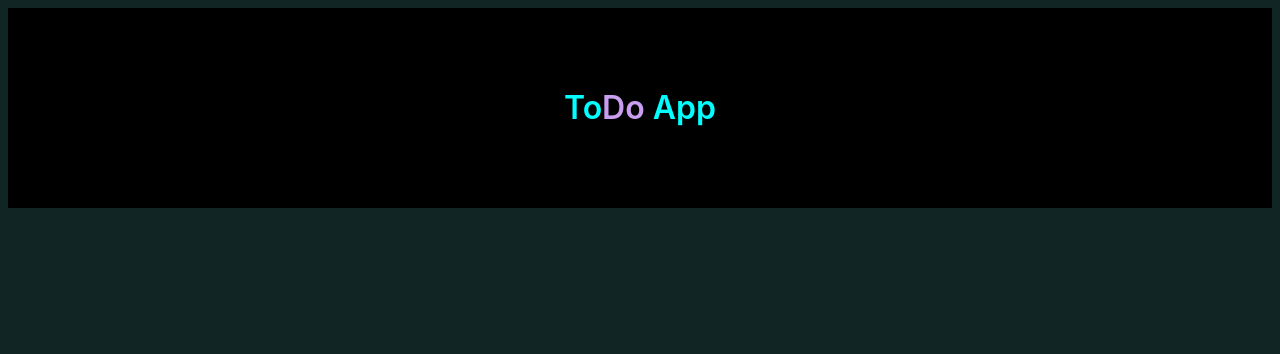
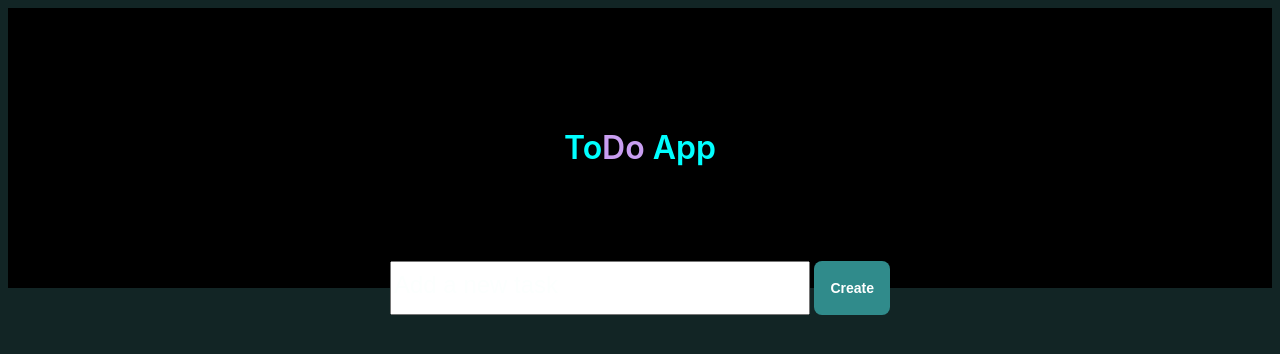
Before and after one commit to GeeEq/ToDo-App-IMJ, a React (Vite) app in the folder TODO-APP-IMJ/: page / in a window 1280 px wide. Shown: the top 354 px of the page. Built offline with nearby package versions, Linux system fonts and the light colour scheme.

Commit message:
add task input created

```diff
--- a/TODO-APP-IMJ/src/assets/components/Header.module.css
+++ b/TODO-APP-IMJ/src/assets/components/Header.module.css
@@ -3,7 +3,7 @@
   display: flex;
   justify-content: center;
   align-items: center;
-  height: 200px;
+  height: 280px;
   position: relative;
   color: aqua;
 }
@@ -17,3 +17,33 @@ p {
 .do {
   color: rgb(201, 158, 241);
 }
+.newTaskForm {
+  position: absolute;
+  height: 54px;
+  bottom: -27px;
+  width: 100%;
+  max-width: 500px;
+  display: flex;
+  gap: 4px;
+  padding: 0 1rem;
+}
+.newTaskForm input {
+  width: 100%;
+}
+.newTaskForm input::placeholder {
+  color: rgb(252, 255, 254);
+  font-size: 24px;
+}
+.newTaskForm button {
+  height: 100%;
+  padding: 0 16px;
+  background-color: rgb(48, 139, 139);
+  color: white;
+  border: none;
+  border-radius: 8px;
+  display: flex;
+  align-items: center;
+  gap: 6px;
+  font-weight: 700;
+  font-size: 14px;
+}
--- a/TODO-APP-IMJ/src/assets/components/index.jsx
+++ b/TODO-APP-IMJ/src/assets/components/index.jsx
@@ -7,6 +7,10 @@ export function Header() {
         <span className={styles.to}>To</span>
         <span className={styles.do}>Do</span> App
       </p>
+      <form className={styles.newTaskForm}>
+        <input placeholder="Add a new task" type="text" />
+        <button>Create</button>
+      </form>
     </header>
   );
 }
```
